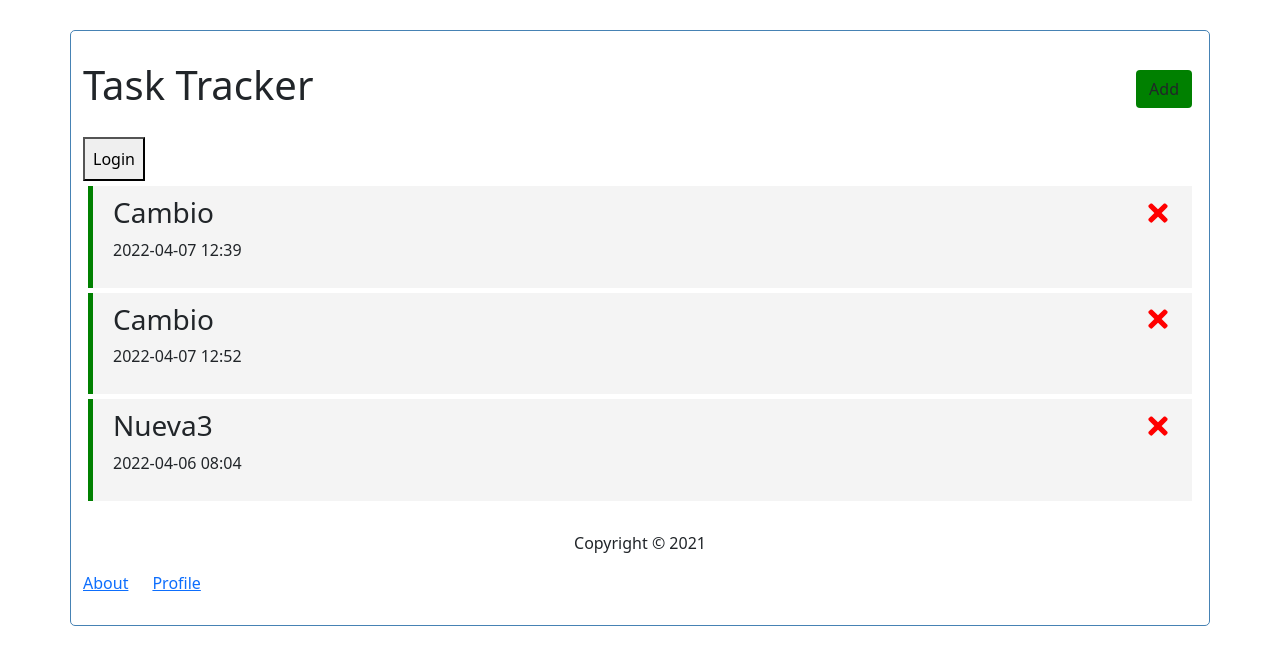
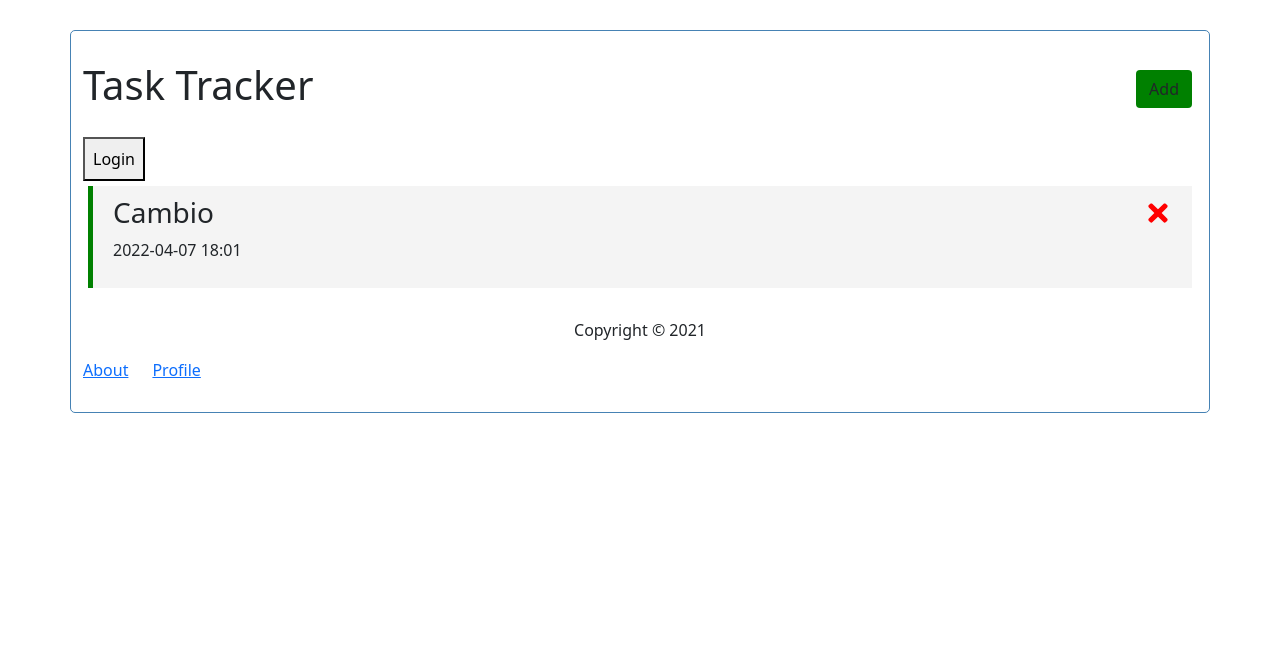
Before and after one commit to MarcosSanz1/reactFin-repo, a React (Create React App) app: page /taskTracker/ in a window 1280 px wide. Shown: the top 664 px of the page. Built offline with nearby package versions, Linux system fonts and the light colour scheme; data requests are answered from the project's data file.

Commit message:
Push de pruebas para editar una tarea

```diff
--- a/db.json
+++ b/db.json
@@ -1,25 +1,11 @@
 {
   "tasks": [
     {
+      "name": "Cambio",
+      "day": "2022-04-07T18:01:57.139Z",
       "reminder": true,
-      "name": "Cambio",
-      "day": "2022-04-07T12:39:40.260Z",
       "description": "descripción de prueba",
       "id": 1
-    },
-    {
-      "name": "Cambio",
-      "day": "2022-04-07T12:52:54.803Z",
-      "reminder": true,
-      "description": "descripción de prueba",
-      "id": 2
-    },
-    {
-      "name": " Nueva3",
-      "day": "2022-04-06T08:04:06.494Z",
-      "reminder": true,
-      "description": "Ejemplo de descripción para la tarea número 3",
-      "id": 3
     }
   ],
   "users": {
--- a/src/App.js
+++ b/src/App.js
@@ -261,7 +261,7 @@ const App = () => {
       <div className="container">
         {/* setShowAddTask queremos establecerlo en el opuesto de cualquier valor */}
         <Header onAdd={() => setShowAddTask(!showAddTask)}
-        showAdd={showAddTask}/>
+        showAdd={showAddTask} onEdit={() => setShowAddTask(!showAddTask)}/>
         {/* Ahora el botón no cambiará el nombre si no que pasará a la página de Login, y a esta se le pasará la variable login */}
         <button className="p-2" onClick={() => setLogin(!login)}>{login ? "Log out" : "Login"}</button>
         {/* <LoginButton color={ login ? 'red' : 'white'}
@@ -281,7 +281,7 @@ const App = () => {
           {/* Creo que necesito pase a TaskView lo que sacaba de data (era un objeto task)*/}
           <Route path="/task/:id" element={
             <>
-              {showAddTask ? <AddTask onAdd={addTask} /> : null}
+              {showAddTask ? <AddTask onAdd={addTask} onEdit={editTask} sendIdTask={sendIdTask} /> : null}
               <TaskView idTask={taskId} onEdit={editTask} onDelete={deleteTask}
               showAdd={showAddTask}/>
             </>
--- /dev/null
+++ b/src/components/AddButton.js
@@ -0,0 +1,23 @@
+import React from 'react'
+import PropTypes from 'prop-types'
+
+// Podemos recoger valores y funciones y ponerselos al button
+const AddButton = ({color, text, onClick}) => {
+
+  return <button
+  onClick={onClick}
+  style={{background: color}}
+  className='btn'>{text}</button>
+}
+
+AddButton.defaulProps = {
+    color: 'steelblue'
+}
+
+AddButton.propTypes = {
+    text: PropTypes.string,
+    color: PropTypes.string,
+    onClick: PropTypes.func
+}
+
+export default AddButton
--- a/src/components/AddTask.js
+++ b/src/components/AddTask.js
@@ -3,7 +3,7 @@ import { useState } from 'react'
 import DateTimePicker from 'react-datetime-picker'
 import { Form, Button, Row, Col } from 'react-bootstrap'
 
-const AddTask = ({ onAdd }) => {
+const AddTask = ({ onAdd, onEdit, idTask }) => {
     // Hemos importado el useState para guardar en el state de la lista de tasks, las nuevas tasks.
     const [name, setName] = useState('')
     const [reminder, setReminder] = useState(false);
@@ -22,6 +22,7 @@ const AddTask = ({ onAdd }) => {
         console.log(description);
 
         // Si no, si está todo correctamente añadirá la task con los datos recogidos
+        //onEdit({ name, day, reminder, description})
         onAdd({ name, day, reminder, description})
         // Por último volverá a poner los valores iniciales (vacios).
         setName('')
--- a/src/components/Button.js
+++ b/src/components/EditButton.js
@@ -2,7 +2,7 @@ import React from 'react'
 import PropTypes from 'prop-types'
 
 // Podemos recoger valores y funciones y ponerselos al button
-const Button = ({color, text, onClick}) => {
+const EditButton = ({color, text, onClick}) => {
 
   return <button
   onClick={onClick}
@@ -10,14 +10,14 @@ const Button = ({color, text, onClick}) => {
   className='btn'>{text}</button>
 }
 
-Button.defaulProps = {
+EditButton.defaulProps = {
     color: 'steelblue'
 }
 
-Button.propTypes = {
+EditButton.propTypes = {
     text: PropTypes.string,
     color: PropTypes.string,
     onClick: PropTypes.func
 }
 
-export default Button
+export default EditButton
--- a/src/components/Header.js
+++ b/src/components/Header.js
@@ -1,11 +1,12 @@
 import React from 'react'
 import PropTypes from 'prop-types'
-import Button from './Button'
+import AddButton from './AddButton'
+import EditButton from './EditButton'
 import { useLocation } from 'react-router-dom'
 
 // props ahora es el título
 // Podemos pasarle parametros desde aquí al button y hasta funciones "onClick"
-const Header = ({title , onAdd, showAdd }) => {
+const Header = ({title , onAdd, showAdd, onEdit }) => {
   // Esto nos permite ver la ruta en la que estamos actualmente
   const location = useLocation()
   return (
@@ -14,10 +15,17 @@ const Header = ({title , onAdd, showAdd }) => {
       {/* Vamos a añadir un condicional "? :" para dependiendo de la ruta en la que estamos,
       mostrar o no el botón de add task */}
       {location.pathname === "/" && (
-        <Button
+        <AddButton
           color={showAdd ? 'red' : 'green'}
           text={showAdd ? 'Close' : 'Add'}
           onClick={onAdd}
+        />
+      )}
+      {location.pathname === "/task/1" && (
+        <EditButton
+          color={showAdd ? 'red' : 'green'}
+          text={showAdd ? 'Close' : 'Edit'}
+          onClick={onEdit}
         />
       )}
     </header>
--- a/src/components/TaskView.js
+++ b/src/components/TaskView.js
@@ -97,7 +97,8 @@ const TaskView = ({ taskId, onDelete, onEdit, showAdd }) => {
 }
 
 // APUNTES PARA HACER EL EDITAR MAÑANA:
-// Crear boton Nuevo de Editar cuando accedes a la vista de la tarea. Con ese ya puedo cerrar y abrir
+// Crear boton Nuevo de Editar cuando accedes a la vista de la tarea. Con ese ya puedo cerrar y abrir ARREGLAR EN HEADER EL PATHNAME
+
 // Un único botón que al cerrar el formulario, guarde los datos modificados.
 // Con el nuevo botón no necesito un ternario. Simplemente le pongo al nuevo la función de editar.
 // Cuando vaya a la vista de la tarea, por defecto este cerrado el formulario.
```
